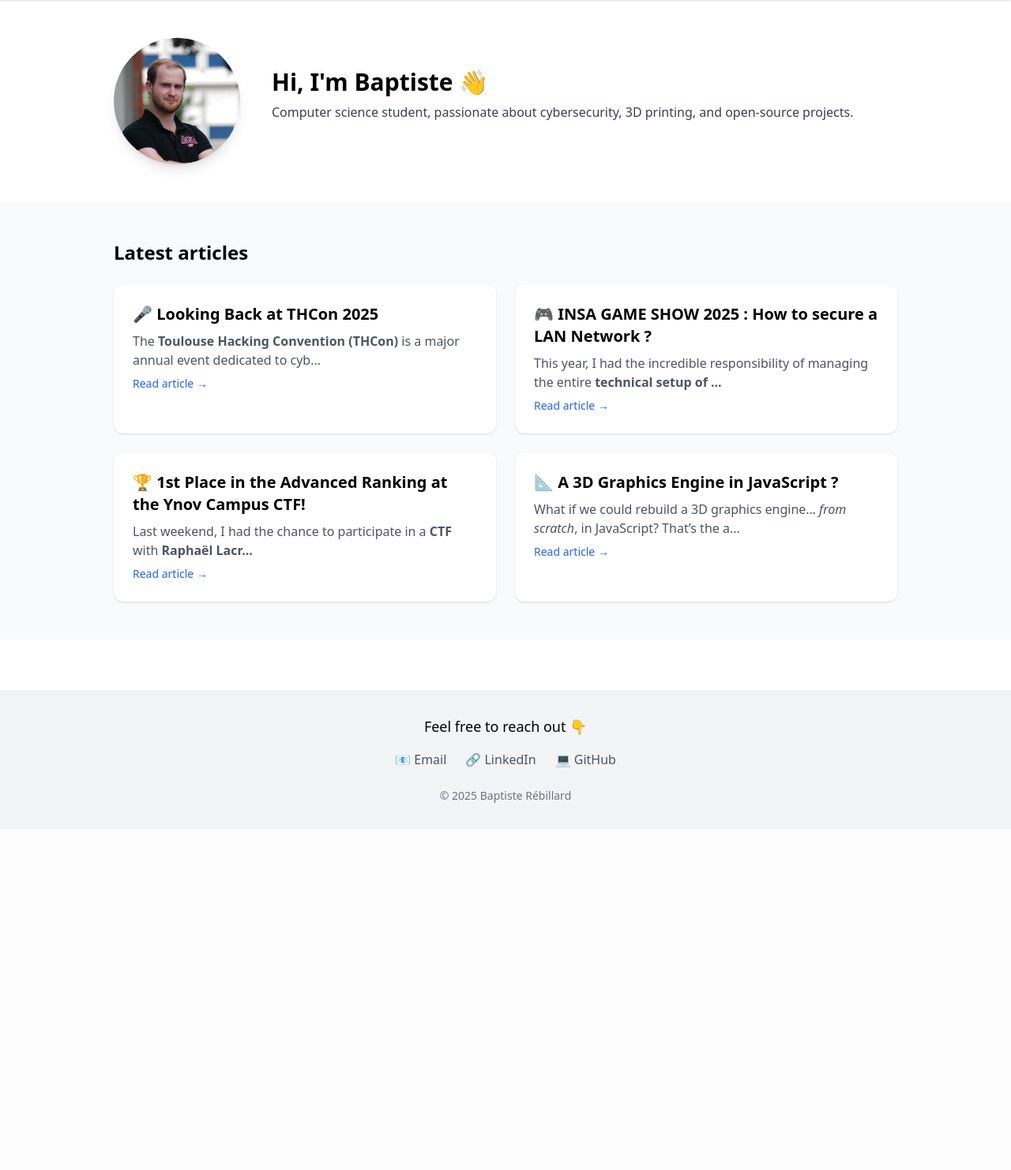
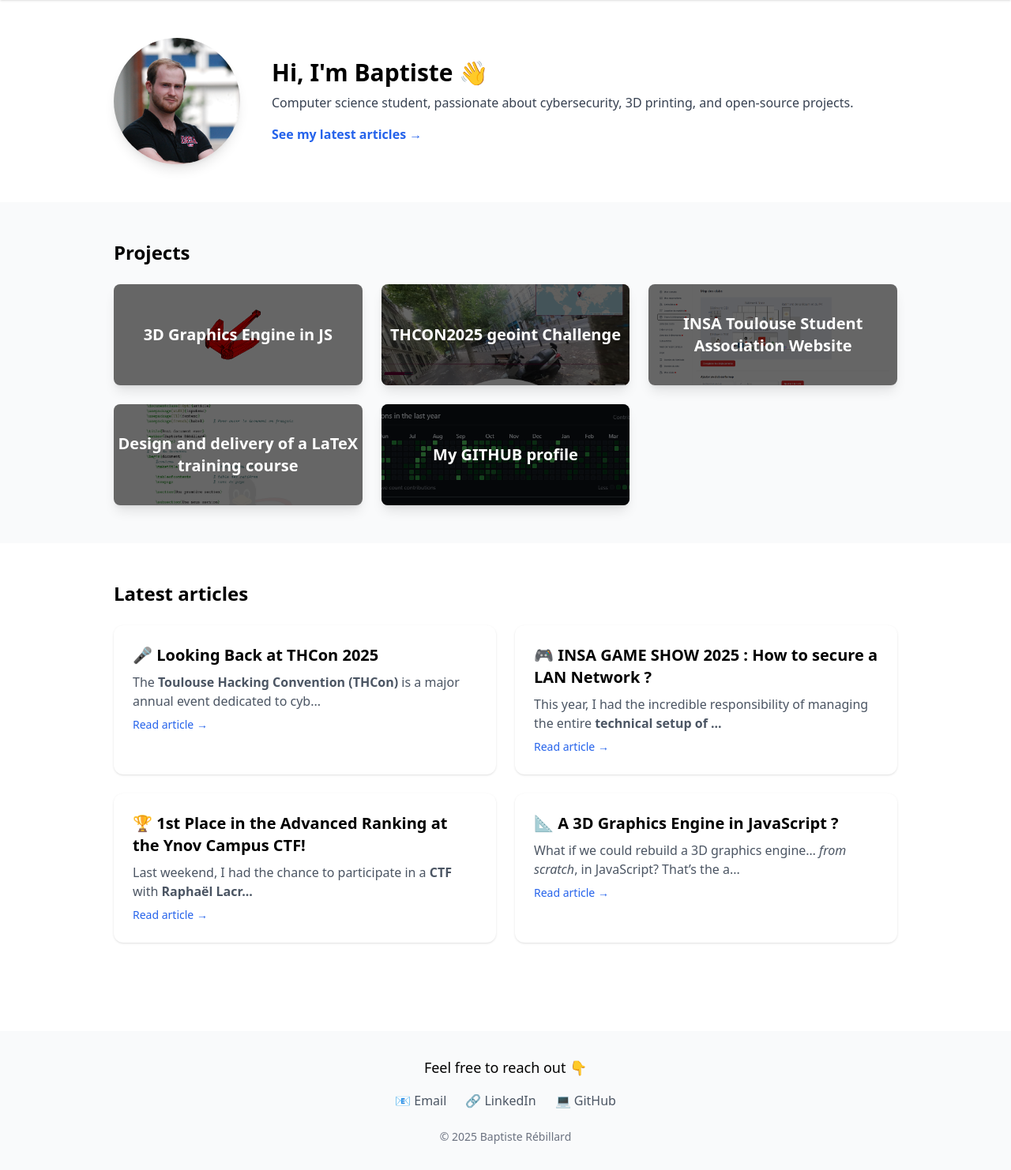
Before and after one commit to baptistereb/portfolio, a PHP site: page / in a window 1280 px wide. Shown: the part 60-1542 px from the top of the page at 79% size. Before the commit the page ends 1077 px from the top, so only its background shows below. Run offline with PHP 8.4, Linux system fonts and the light colour scheme; some libraries are stand-ins or nearby versions.

Commit message:
feat : projects

```diff
--- a/public_html/index.php
+++ b/public_html/index.php
@@ -36,22 +36,31 @@
     <div>
       <h2 class="text-3xl font-bold mb-2" data-fr="Salut, moi c’est Baptiste 👋" data-en="Hi, I'm Baptiste 👋"></h2>
       <p class="text-gray-700 dark:text-gray-300 mb-4" data-fr="Étudiant en informatique, passionné par la cybersécurité, l'impression 3D et les projets libres." data-en="Computer science student, passionate about cybersecurity, 3D printing, and open-source projects."></p>
-      <!--<a href="#articles" class="text-blue-600 dark:text-blue-400 font-semibold hover:underline" data-fr="Voir mes derniers articles →" data-en="See my latest articles →">Voir mes derniers articles →</a>-->
+      <a href="#articles" class="text-blue-600 dark:text-blue-400 font-semibold hover:underline" data-fr="Voir mes derniers articles →" data-en="See my latest articles →">Voir mes derniers articles →</a>
+    </div>
+  </section>
+
+  <!-- Showoff-->
+  <section id="showoff" class="bg-gray-50 dark:bg-gray-800 py-12">
+    <div class="max-w-5xl mx-auto px-4">
+      <h3 class="text-2xl font-bold mb-6" data-fr="Projets" data-en="Projects"></h3>
+      <div class="grid gap-6 md:grid-cols-3 sm:grid-cols-1" id="showoff-list">
+        <!-- Liste des projets sera ajoutée ici -->
+      </div>
     </div>
   </section>
 
   <!-- Articles -->
-  <section id="articles" class="bg-gray-50 dark:bg-gray-800 py-12">
+  <section id="articles" class="py-12">
     <div class="max-w-5xl mx-auto px-4">
       <h3 class="text-2xl font-bold mb-6" data-fr="Articles récents" data-en="Latest articles"></h3>
       <div class="grid gap-6 md:grid-cols-2" id="article-list">
-        <!-- Les articles seront insérés ici via JavaScript -->
       </div>
     </div>
   </section>
 
   <!-- Footer -->
-  <footer id="contact" class="bg-gray-100 dark:bg-gray-800 mt-16 py-8">
+  <footer id="contact" class="bg-gray-50 dark:bg-gray-800 mt-16 py-8">
     <div class="max-w-5xl mx-auto px-4 text-center">
       <p class="mb-4 text-center text-lg" data-fr="N'hésite pas à me contacter 👇" data-en="Feel free to reach out 👇"></p>
       <div class="flex justify-center space-x-6">
@@ -90,6 +99,8 @@
       const currentLang = document.documentElement.lang;
       const newLang = currentLang === 'fr' ? 'en' : 'fr';
       document.documentElement.lang = newLang;
+      localStorage.setItem('lang', newLang); // <-- ici
+
       document.getElementById('lang-btn').textContent = currentLang.toUpperCase();
 
       document.querySelectorAll('[data-fr]').forEach(el => {
@@ -122,10 +133,43 @@
         .catch(error => console.error('Error loading articles:', error));
     }
 
+    function loadShowoff() {
+    fetch('showoff/showoff.json') // Remplace par le chemin de ton fichier JSON
+      .then(response => response.json())
+      .then(projects => {
+        const showoffList = document.getElementById('showoff-list');
+
+        projects.forEach(project => {
+          const projectElement = document.createElement('a');
+          projectElement.href = project.link;
+          projectElement.className = 'relative block rounded-lg overflow-hidden shadow-lg hover:shadow-xl transition-transform transform hover:scale-105';
+
+          projectElement.innerHTML = `
+            <div class="w-full h-32 bg-cover bg-center" style="background-image: url('${project.image}');">
+              <div class="absolute inset-0 bg-black bg-opacity-60 flex items-center justify-center text-center text-white">
+                <h4 class="text-xl font-semibold" data-fr="${project.title.fr}" data-en="${project.title.en}"></h4>
+              </div>
+            </div>
+          `;
+
+          showoffList.appendChild(projectElement);
+        });
+
+        applyLanguage(); // Applique la langue (utile si tu utilises plusieurs langues)
+      })
+      .catch(error => console.error('Error loading projects:', error));
+  }
     window.addEventListener('DOMContentLoaded', () => {
-      loadArticles();
+      // Appliquer le thème
       const isDark = document.documentElement.classList.contains('dark');
       document.getElementById('theme-btn').textContent = isDark ? 'Light' : 'Dark';
+
+      // Appliquer la langue depuis le localStorage
+      const savedLang = localStorage.getItem('lang') || 'en';
+      document.documentElement.lang = savedLang;
+
+      loadArticles();
+      loadShowoff();
     });
   </script>
 </body>
--- /dev/null
+++ b/public_html/showoff/showoff.json
@@ -0,0 +1,42 @@
+[
+  {
+    "image": "showoff/real-intgine.png",
+    "link": "real-intgine/",
+    "title": {
+      "fr": "Moteur graphique 3D en JS",
+      "en": "3D Graphics Engine in JS"
+    }
+  },
+  {
+    "image": "showoff/gunnars.png",
+    "link": "gunnars_vacation/",
+    "title": {
+      "fr": "Challenge GEOINT THCON2025",
+      "en": "THCON2025 geoint Challenge"
+    }
+  },
+  {
+    "image": "showoff/amicale.png",
+    "link": "https://amicale-insat.fr/",
+    "title": {
+      "fr": "Site de l'Amicale de l'INSA Toulouse",
+      "en": "INSA Toulouse Student Association Website"
+    }
+  },
+  {
+    "image": "showoff/latex.png",
+    "link": "https://github.com/ClubInfoInsaT/formation-latex/",
+    "title": {
+      "fr": "Conception et animation d'une formation LaTeX",
+      "en": "Design and delivery of a LaTeX training course"
+    }
+  },
+  {
+    "image": "showoff/github.png",
+    "link": "https://github.com/baptistereb",
+    "title": {
+      "fr": "Mon profil github",
+      "en": "My GITHUB profile"
+    }
+  }
+]
```
Also changed, not shown: public_html/article.php (+8 -1 lines), public_html/gunnars_vacation/index.php (+9 -6 lines), public_html/showoff/amicale.png (added), public_html/showoff/github.png (added), public_html/showoff/gunnars.png (added), public_html/showoff/latex.png (added), public_html/showoff/real-intgine.png (added).
